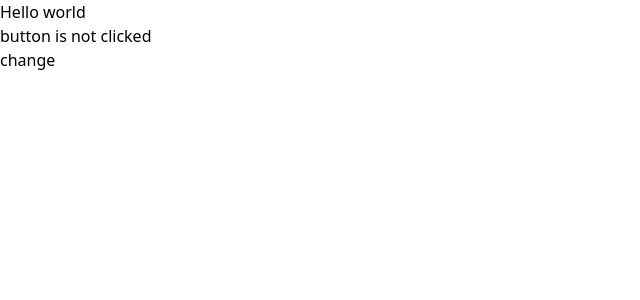
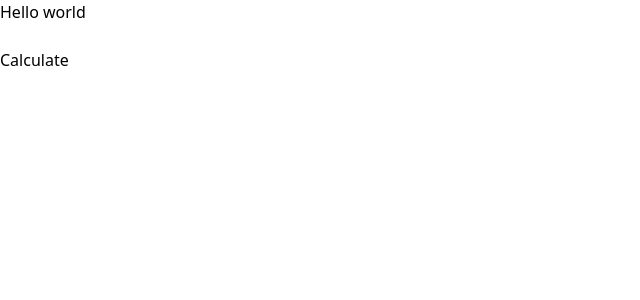
Before and after one commit to BarneyGammond/fp-frontend-exercise, a Vue app: page / in a window 1280 px wide. Shown: the top 300 px of the page, without its empty margins (0-640 px from the left). Built offline with nearby package versions, Linux system fonts and the light colour scheme.

Commit message:
build: basic functionality

```diff
--- a/src/App.vue
+++ b/src/App.vue
@@ -2,8 +2,12 @@
   <div id="app">
       <div>
         <h3>Hello world</h3>
-        <p>{{message}}</p>
-        <button v-on:click="change_text">change</button>
+        <input
+          type="number"
+          v-model="donationAmount"
+        >
+        <p>{{ exchangedAmount }}</p>
+        <button v-on:click="fetchExchange">Calculate</button>
       </div>
   </div>
 </template>
@@ -13,12 +17,17 @@ export default {
   name: 'App',
   data() {
     return {
-      message: "button is not clicked"
+      donationAmount: "",
+      exchangedAmount: "",
     }
   },
   methods: {
-    change_text() {
-      this.message = "button was clicked"
+    async fetchExchange () {
+      const response = await fetch('https://founderspledge.github.io/fp-interview-exercise-api/currency.json')
+      const { quotes } = await response.json()
+      // TODO Contingency in case quotes.USDGBP is not available
+      this.exchangedAmount = (this.donationAmount * quotes.USDGBP).toFixed(2)
+      console.log(quotes)
     }
   }
 }
```
